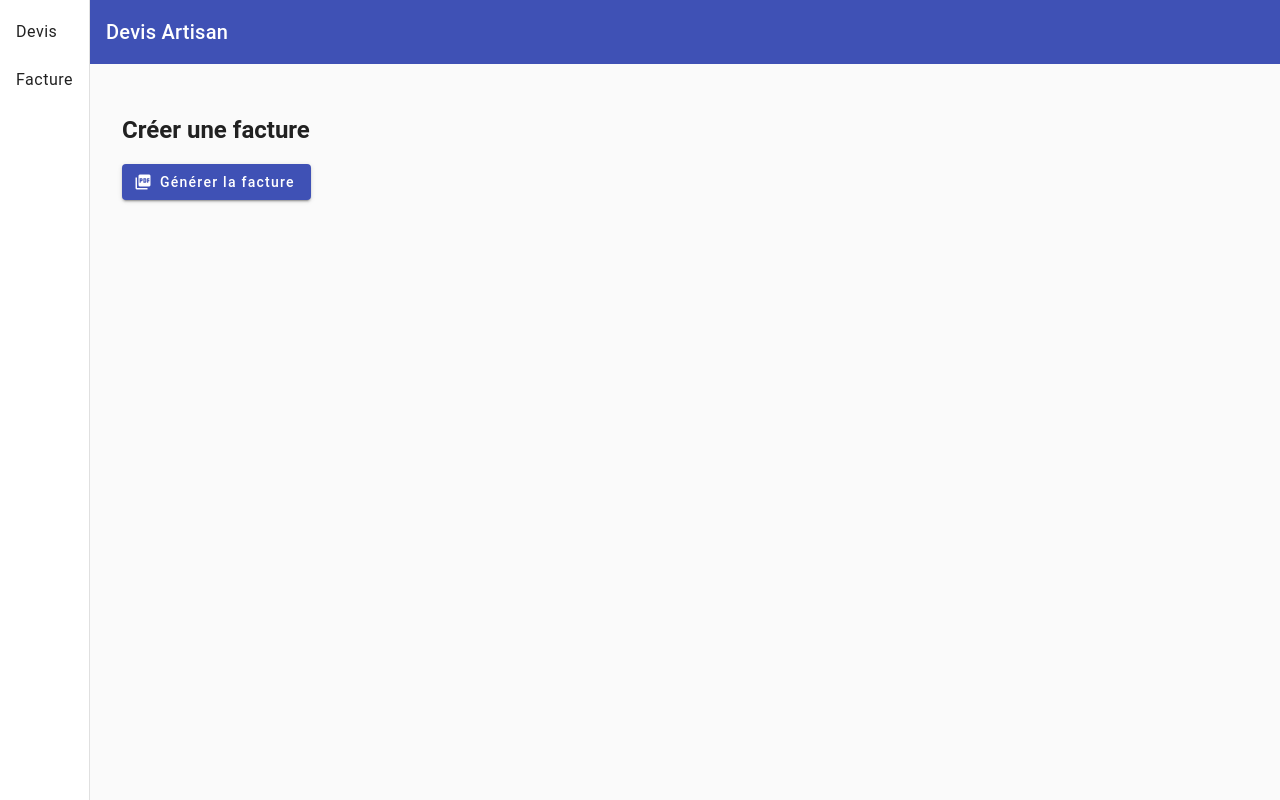
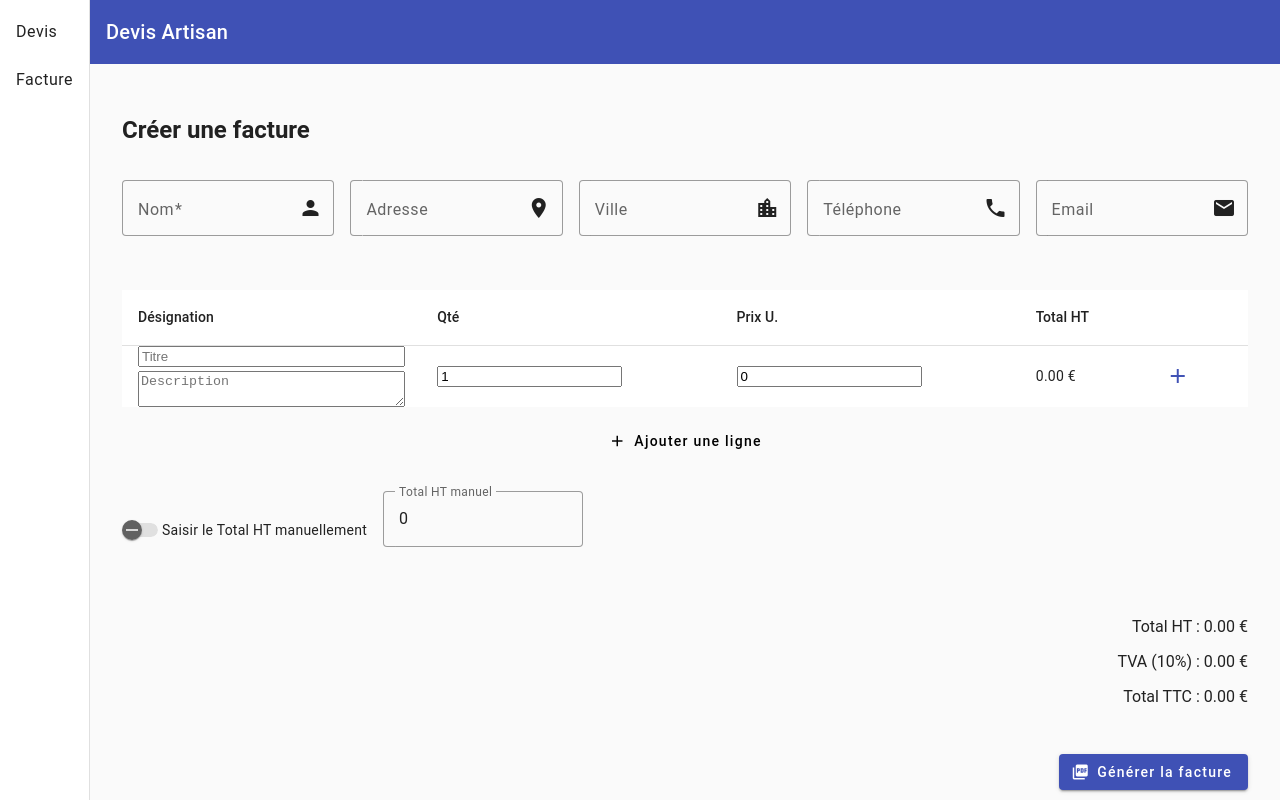
Before and after one commit to simao2018/invoice-app, an Angular app: page /facture in a window 1280 px wide. Built offline with nearby package versions, Linux system fonts and the light colour scheme.

Commit message:
Add invoice form mirroring quote fields

```diff
--- a/src/app/invoice/invoice.component.html
+++ b/src/app/invoice/invoice.component.html
@@ -1,6 +1,114 @@
-<div class="invoice-page">
+<form [formGroup]="form" class="invoice-form">
   <h2>Créer une facture</h2>
-  <button mat-raised-button color="primary" (click)="generate()">
-    <mat-icon>picture_as_pdf</mat-icon> Générer la facture
+
+  <div formGroupName="client" class="client-info">
+    <mat-form-field appearance="outline">
+      <mat-label>Nom</mat-label>
+      <input matInput formControlName="name" />
+      <mat-icon matSuffix>person</mat-icon>
+    </mat-form-field>
+
+    <mat-form-field appearance="outline">
+      <mat-label>Adresse</mat-label>
+      <input matInput formControlName="address" />
+      <mat-icon matSuffix>location_on</mat-icon>
+    </mat-form-field>
+
+    <mat-form-field appearance="outline">
+      <mat-label>Ville</mat-label>
+      <input matInput formControlName="city" />
+      <mat-icon matSuffix>location_city</mat-icon>
+    </mat-form-field>
+
+    <mat-form-field appearance="outline">
+      <mat-label>Téléphone</mat-label>
+      <input matInput formControlName="phone" />
+      <mat-icon matSuffix>phone</mat-icon>
+    </mat-form-field>
+
+    <mat-form-field appearance="outline">
+      <mat-label>Email</mat-label>
+      <input matInput formControlName="email" />
+      <mat-icon matSuffix>mail</mat-icon>
+    </mat-form-field>
+  </div>
+
+  <div class="items-container">
+    <table #table mat-table [dataSource]="items.controls" class="items-table" formArrayName="items" [trackBy]="trackByFn">
+      <ng-container matColumnDef="designation">
+        <th mat-header-cell *matHeaderCellDef>Désignation</th>
+        <td mat-cell *matCellDef="let row; let i = index" [formGroupName]="i" class="designation-cell">
+          <input matInput formControlName="designation" placeholder="Titre" />
+          <textarea matInput formControlName="description" placeholder="Description" rows="2"></textarea>
+        </td>
+      </ng-container>
+
+      <ng-container matColumnDef="quantity">
+        <th mat-header-cell *matHeaderCellDef>Qté</th>
+        <td mat-cell *matCellDef="let row; let i = index" [formGroupName]="i">
+          <input matInput type="number" formControlName="quantity" />
+        </td>
+      </ng-container>
+
+      <ng-container matColumnDef="unitPrice">
+        <th mat-header-cell *matHeaderCellDef>Prix U.</th>
+        <td mat-cell *matCellDef="let row; let i = index" [formGroupName]="i">
+          <input matInput type="number" formControlName="unitPrice" />
+        </td>
+      </ng-container>
+
+      <ng-container matColumnDef="total">
+        <th mat-header-cell *matHeaderCellDef>Total HT</th>
+        <td mat-cell *matCellDef="let row; let i = index" [formGroupName]="i">
+          {{ row.get('quantity')!.value * row.get('unitPrice')!.value | number:'1.2-2' }} €
+        </td>
+      </ng-container>
+
+      <ng-container matColumnDef="actions">
+        <th mat-header-cell *matHeaderCellDef></th>
+        <td mat-cell *matCellDef="let row; let i = index">
+          <button mat-icon-button color="primary" type="button" (click)="addItem(i)">
+            <mat-icon>add</mat-icon>
+          </button>
+          <button mat-icon-button color="warn" type="button" (click)="removeItem(i)" *ngIf="items.length > 1">
+            <mat-icon>delete</mat-icon>
+          </button>
+        </td>
+      </ng-container>
+
+      <tr mat-header-row *matHeaderRowDef="displayedColumns"></tr>
+      <tr mat-row *matRowDef="let row; columns: displayedColumns;"></tr>
+    </table>
+  </div>
+
+  <button mat-button type="button" (click)="addItem()">
+    <mat-icon>add</mat-icon> Ajouter une ligne
   </button>
-</div>
+
+  <div class="manual-total" [formGroup]="form">
+    <mat-slide-toggle formControlName="manualHT">
+      Saisir le Total HT manuellement
+    </mat-slide-toggle>
+    <mat-form-field appearance="outline">
+      <mat-label>Total HT manuel</mat-label>
+      <input
+        matInput
+        type="number"
+        formControlName="manualTotalHT"
+        [disabled]="!form.get('manualHT')!.value"
+      />
+    </mat-form-field>
+  </div>
+
+  <div class="totals">
+    <p>Total HT : {{ totalHT | number:'1.2-2' }} €</p>
+    <p>TVA (10%) : {{ tva | number:'1.2-2' }} €</p>
+    <p>Total TTC : {{ totalTTC | number:'1.2-2' }} €</p>
+  </div>
+
+  <div class="actions">
+    <button mat-raised-button color="primary" type="button" (click)="generate()">
+      <mat-icon>picture_as_pdf</mat-icon> Générer la facture
+    </button>
+  </div>
+</form>
--- a/src/app/invoice/invoice.component.scss
+++ b/src/app/invoice/invoice.component.scss
@@ -1,3 +1,58 @@
-.invoice-page {
+.invoice-form {
+  display: flex;
+  flex-direction: column;
+  gap: 1rem;
   padding: 1rem;
 }
+
+.client-info {
+  display: grid;
+  grid-template-columns: repeat(auto-fill, minmax(200px, 1fr));
+  gap: 1rem;
+}
+
+.items-table {
+  width: 100%;
+  margin-top: 1rem;
+}
+
+.items-container {
+  max-height: 300px;
+  overflow-y: auto;
+}
+
+.manual-total {
+  display: flex;
+  align-items: center;
+  gap: 1rem;
+  margin-top: 1rem;
+
+  mat-form-field {
+    width: 200px;
+  }
+}
+
+.designation-cell {
+  display: flex;
+  flex-direction: column;
+  gap: 0.25rem;
+  textarea {
+    resize: vertical;
+  }
+}
+
+.totals {
+  text-align: right;
+  margin-top: 1rem;
+}
+
+.actions {
+  text-align: right;
+  margin-top: 1rem;
+}
+
+@media (max-width: 600px) {
+  .client-info {
+    grid-template-columns: 1fr;
+  }
+}
--- a/src/app/invoice/invoice.component.ts
+++ b/src/app/invoice/invoice.component.ts
@@ -1,21 +1,123 @@
-import { Component } from '@angular/core';
+import { Component, ViewChild } from '@angular/core';
 import { CommonModule } from '@angular/common';
+import {
+  FormArray,
+  FormBuilder,
+  FormGroup,
+  ReactiveFormsModule,
+  Validators,
+} from '@angular/forms';
+import { MatFormFieldModule } from '@angular/material/form-field';
+import { MatInputModule } from '@angular/material/input';
 import { MatButtonModule } from '@angular/material/button';
 import { MatIconModule } from '@angular/material/icon';
+import { MatTableModule, MatTable } from '@angular/material/table';
+import { MatSlideToggleModule } from '@angular/material/slide-toggle';
 import jsPDF from 'jspdf';
+import { Item, PdfService } from '../pdf.service';
 
 @Component({
   selector: 'app-invoice',
   standalone: true,
-  imports: [CommonModule, MatButtonModule, MatIconModule],
+  imports: [
+    CommonModule,
+    ReactiveFormsModule,
+    MatFormFieldModule,
+    MatInputModule,
+    MatButtonModule,
+    MatIconModule,
+    MatTableModule,
+    MatSlideToggleModule,
+  ],
   templateUrl: './invoice.component.html',
   styleUrl: './invoice.component.scss'
 })
 export class InvoiceComponent {
+  form: FormGroup;
+  @ViewChild(MatTable) table!: MatTable<FormGroup>;
+  displayedColumns = ['designation', 'quantity', 'unitPrice', 'total', 'actions'];
+  private pdf = new PdfService();
+
+  constructor(private fb: FormBuilder) {
+    this.form = this.fb.group({
+      client: this.fb.group({
+        name: ['', Validators.required],
+        address: [''],
+        city: [''],
+        phone: [''],
+        email: ['', Validators.email],
+      }),
+      items: this.fb.array([]),
+      manualHT: [false],
+      manualTotalHT: [0],
+    });
+    this.addItem();
+  }
+
+  trackByFn(index: number, item: unknown): any {
+    return item;
+  }
+
+  get items(): FormArray {
+    return this.form.get('items') as FormArray;
+  }
+
+  addItem(afterIndex?: number): void {
+    const group = this.fb.group({
+      designation: ['', Validators.required],
+      description: [''],
+      quantity: [1, [Validators.required, Validators.min(1)]],
+      unitPrice: [0, [Validators.required, Validators.min(0)]],
+    });
+    if (afterIndex !== undefined) {
+      this.items.insert(afterIndex + 1, group);
+    } else {
+      this.items.push(group);
+    }
+    if (this.table) {
+      this.table.renderRows();
+    }
+  }
+
+  removeItem(index: number): void {
+    this.items.removeAt(index);
+    if (this.table) {
+      this.table.renderRows();
+    }
+  }
+
+  rowTotal(row: FormGroup): number {
+    return (row.get('quantity')!.value || 0) * (row.get('unitPrice')!.value || 0);
+  }
+
+  get totalHT(): number {
+    if (this.form.get('manualHT')!.value) {
+      return Number(this.form.get('manualTotalHT')!.value) || 0;
+    }
+    return this.items.controls.reduce(
+      (acc, ctrl) => acc + this.rowTotal(ctrl as FormGroup),
+      0
+    );
+  }
+
+  get tva(): number {
+    return this.totalHT * 0.1;
+  }
+
+  get totalTTC(): number {
+    return this.totalHT + this.tva;
+  }
+
   generate(): void {
-    const doc = new jsPDF();
+    const items: Item[] = this.items.controls.map((ctrl) => ({
+      title: ctrl.get('designation')!.value,
+      description: ctrl.get('description')!.value,
+      quantity: ctrl.get('quantity')!.value,
+      price: ctrl.get('unitPrice')!.value,
+    }));
+    const doc = this.pdf.generate(items);
     doc.setFontSize(18);
-    doc.text('Facture', 10, 20);
+    doc.text('Facture', 10, 10);
     doc.save('facture.pdf');
   }
 }
```
